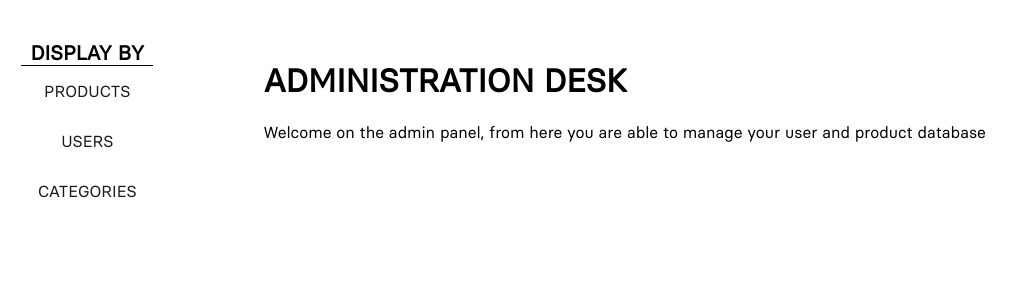
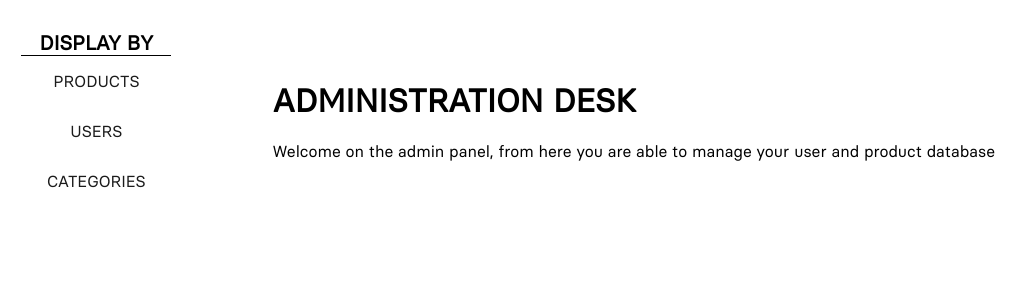
Before and after one commit to cjovignot/01_MyShop, a PHP site: page /admin.php in a window 1280 px wide. Shown: the part 120-420 px from the top of the page, without its empty margins (81-1107 px from the left). Run offline with PHP 8.4, Linux system fonts and the light colour scheme; the visitor is signed in with stand-in values (Sample User, id 1); a stand-in replaces the project's code that opens the database connection.

Commit message:
Modified stylesheet.css

```diff
--- a/stylesheet.css
+++ b/stylesheet.css
@@ -218,6 +218,7 @@
     align-items: center;
     display: flex;
     left: 110px;
+    z-index: 999;
     flex-direction: column;
     max-height: 300px;
     width: 150px;
@@ -247,8 +248,8 @@
 
 .panel{
     align-items: center;
-    margin: 0;
-    width: 100%;
+    margin: auto;
+    z-index: 0;
     display: flex;
     min-width: 20%;
     border: 0px black solid;
@@ -471,10 +472,9 @@
 
 #container {
     display: flex;
-    flex-wrap: nowrap;
+    flex-wrap: wrap;
     margin: 0 8%;
-    margin-top: 160px;
-    justify-content: space-between;
+    margin-top: 150px;
     width: auto;
 }
     .item {
@@ -613,13 +613,13 @@
 
 
 .login {
-
     background: #262626;
     color: white;
     margin: 0;
-    margin: 0 8%;
-    margin-top: 20px;
-    width: auto;
+    margin: 63px auto;
+    display: flex;
+    flex-direction: column;
+    width: 400px;
     text-align: center;
 }
 
@@ -667,11 +667,10 @@
     margin-bottom: 15px;
     color: #bfc0c0;
     background: #262626;
-   padding: 20px;
+    padding: 14px;
     font-size: 16px;
     border-radius: 10px;
-   box-shadow: inset 5px 5px 5px #232323,
-                inset -5px -5px 5px #292929;
+    box-shadow: inset 5px 5px 5px #232323, inset -5px -5px 5px #292929;
     outline: none;
 
    }
```
Lines whose indentation alone changed are shown as unchanged.
